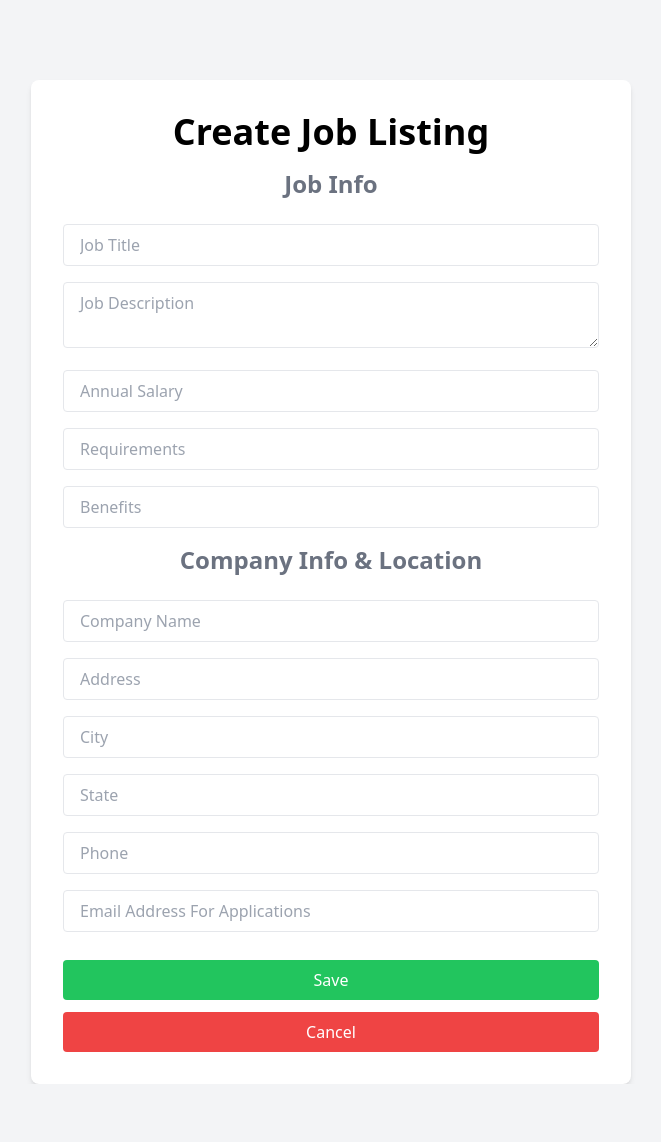
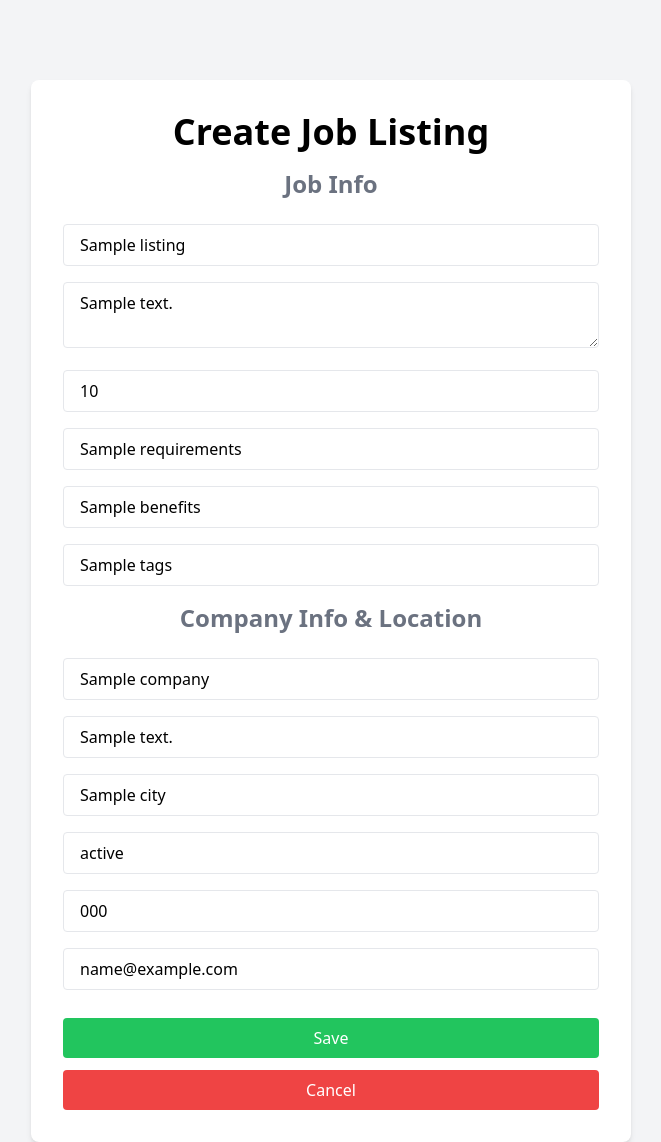
Before and after one commit to olaide-hok/workopia, a PHP site: template App/views/listings/create.view.php in a window 1280 px wide. Shown: the whole page, without its empty margins (309-970 px from the left). Before the commit the page ends 1084 px from the top, so only its background shows below. Run offline with PHP 8.4, Linux system fonts and the light colour scheme; the template is opened without the code that fills it: most values are stand-ins (such as "Sample title", 1, 10 or a date in 2020); data that the repository does not hold is empty.

Commit message:
update listing create view form

```diff
--- a/App/views/listings/create.view.php
+++ b/App/views/listings/create.view.php
@@ -1,110 +1,65 @@
-<?= loadPartial('head'); ?>
-<?= loadPartial('navbar'); ?>
-<?= loadPartial('top-banner'); ?>
+<?= loadPartial('head') ?>
+<?= loadPartial('navbar') ?>
+<?= loadPartial('top-banner') ?>
 
-<!-- Post a Job Form Box -->
 <section class="flex justify-center items-center mt-20">
     <div class="bg-white p-8 rounded-lg shadow-md w-full md:w-600 mx-6">
         <h2 class="text-4xl text-center font-bold mb-4">Create Job Listing</h2>
-        <!-- <div class="message bg-red-100 p-3 my-3">This is an error message.</div>
-        <div class="message bg-green-100 p-3 my-3">
-          This is a success message.
-        </div> -->
         <form method="POST" action="/listings">
             <h2 class="text-2xl font-bold mb-6 text-center text-gray-500">
                 Job Info
             </h2>
+            <?= loadPartial('errors', [
+                'errors' => $errors ?? []
+            ]) ?>
             <div class="mb-4">
-                <input
-                    type="text"
-                    name="title"
-                    placeholder="Job Title"
-                    class="w-full px-4 py-2 border rounded focus:outline-none" />
+                <input type="text" name="title" placeholder="Job Title" class="w-full px-4 py-2 border rounded focus:outline-none" value="<?= $listing['title'] ?? '' ?>" />
             </div>
             <div class="mb-4">
-                <textarea
-                    name="description"
-                    placeholder="Job Description"
-                    class="w-full px-4 py-2 border rounded focus:outline-none"></textarea>
+                <textarea name="description" placeholder="Job Description" class="w-full px-4 py-2 border rounded focus:outline-none"><?= $listing['description'] ?? '' ?></textarea>
             </div>
             <div class="mb-4">
-                <input
-                    type="text"
-                    name="salary"
-                    placeholder="Annual Salary"
-                    class="w-full px-4 py-2 border rounded focus:outline-none" />
+                <input type="text" name="salary" placeholder="Annual Salary" class="w-full px-4 py-2 border rounded focus:outline-none" value="<?= $listing['salary'] ?? '' ?>" />
             </div>
             <div class="mb-4">
-                <input
-                    type="text"
-                    name="requirements"
-                    placeholder="Requirements"
-                    class="w-full px-4 py-2 border rounded focus:outline-none" />
+                <input type="text" name="requirements" placeholder="Requirements" class="w-full px-4 py-2 border rounded focus:outline-none" value="<?= $listing['requirements'] ?? '' ?>" />
             </div>
             <div class="mb-4">
-                <input
-                    type="text"
-                    name="benefits"
-                    placeholder="Benefits"
-                    class="w-full px-4 py-2 border rounded focus:outline-none" />
+                <input type="text" name="benefits" placeholder="Benefits" class="w-full px-4 py-2 border rounded focus:outline-none" value="<?= $listing['benefits'] ?? '' ?>" />
+            </div>
+            <div class="mb-4">
+                <input type="text" name="tags" placeholder="Tags" class="w-full px-4 py-2 border rounded focus:outline-none" value="<?= $listing['tags'] ?? '' ?>" />
             </div>
             <h2 class="text-2xl font-bold mb-6 text-center text-gray-500">
                 Company Info & Location
             </h2>
             <div class="mb-4">
-                <input
-                    type="text"
-                    name="company"
-                    placeholder="Company Name"
-                    class="w-full px-4 py-2 border rounded focus:outline-none" />
+                <input type="text" name="company" placeholder="Company Name" class="w-full px-4 py-2 border rounded focus:outline-none" value="<?= $listing['company'] ?? '' ?>" />
             </div>
             <div class="mb-4">
-                <input
-                    type="text"
-                    name="address"
-                    placeholder="Address"
-                    class="w-full px-4 py-2 border rounded focus:outline-none" />
+                <input type="text" name="address" placeholder="Address" class="w-full px-4 py-2 border rounded focus:outline-none" value="<?= $listing['address'] ?? '' ?>" />
             </div>
             <div class="mb-4">
-                <input
-                    type="text"
-                    name="city"
-                    placeholder="City"
-                    class="w-full px-4 py-2 border rounded focus:outline-none" />
+                <input type="text" name="city" placeholder="City" class="w-full px-4 py-2 border rounded focus:outline-none" value="<?= $listing['city'] ?? '' ?>" />
             </div>
             <div class="mb-4">
-                <input
-                    type="text"
-                    name="state"
-                    placeholder="State"
-                    class="w-full px-4 py-2 border rounded focus:outline-none" />
+                <input type="text" name="state" placeholder="State" class="w-full px-4 py-2 border rounded focus:outline-none" value="<?= $listing['state'] ?? '' ?>" />
             </div>
             <div class="mb-4">
-                <input
-                    type="text"
-                    name="phone"
-                    placeholder="Phone"
-                    class="w-full px-4 py-2 border rounded focus:outline-none" />
+                <input type="text" name="phone" placeholder="Phone" class="w-full px-4 py-2 border rounded focus:outline-none" value="<?= $listing['phone'] ?? '' ?>" />
             </div>
             <div class="mb-4">
-                <input
-                    type="email"
-                    name="email"
-                    placeholder="Email Address For Applications"
-                    class="w-full px-4 py-2 border rounded focus:outline-none" />
+                <input type="email" name="email" placeholder="Email Address For Applications" class="w-full px-4 py-2 border rounded focus:outline-none" value="<?= $listing['email'] ?? '' ?>" />
             </div>
-            <button
-                class="w-full bg-green-500 hover:bg-green-600 text-white px-4 py-2 my-3 rounded focus:outline-none">
+            <button class="w-full bg-green-500 hover:bg-green-600 text-white px-4 py-2 my-3 rounded focus:outline-none">
                 Save
             </button>
-            <a
-                href="/"
-                class="block text-center w-full bg-red-500 hover:bg-red-600 text-white px-4 py-2 rounded focus:outline-none">
+            <a href="/" class="block text-center w-full bg-red-500 hover:bg-red-600 text-white px-4 py-2 rounded focus:outline-none">
                 Cancel
             </a>
         </form>
     </div>
 </section>
 
-<?= loadPartial('bottom-banner'); ?>
-<?= loadPartial('footer'); ?>
+<?= loadPartial('bottom-banner') ?>
+<?= loadPartial('footer') ?>
```
